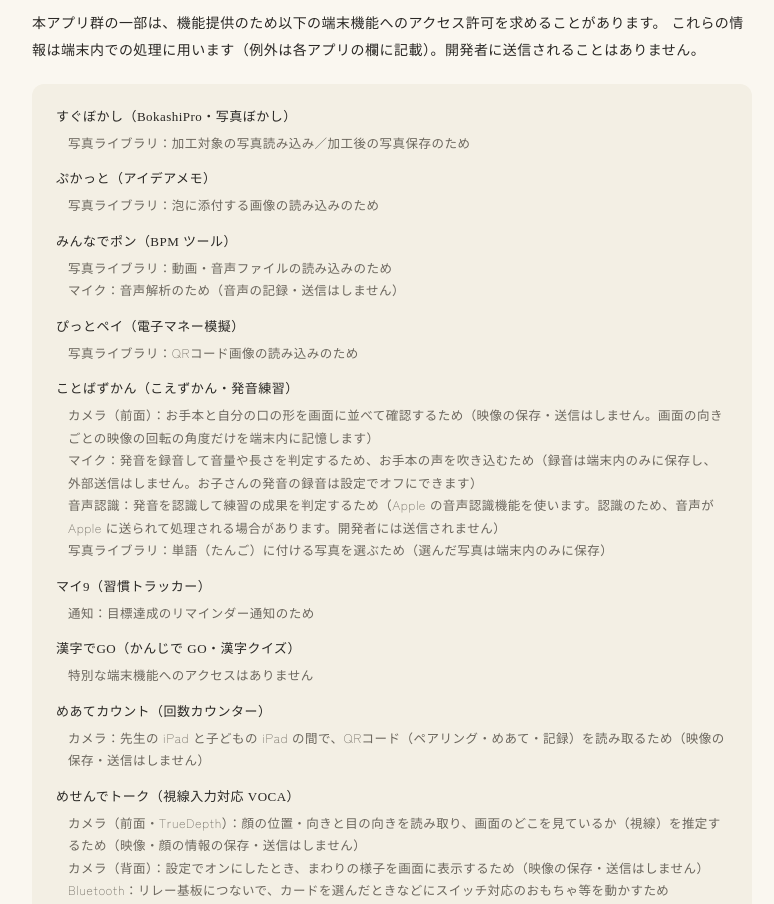
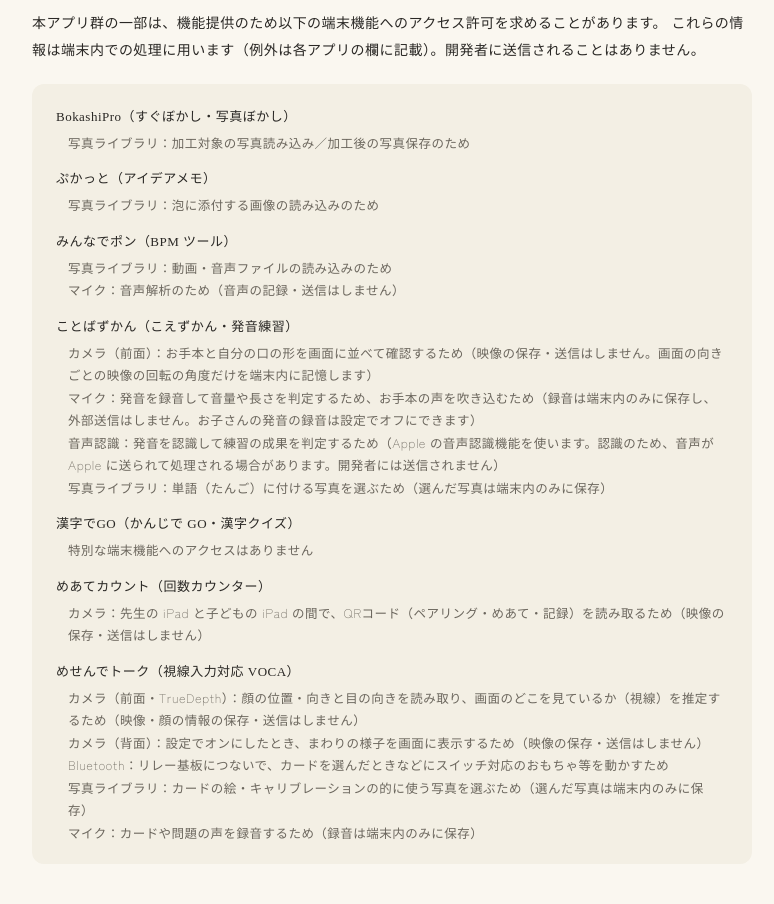
Before and after one commit to shibatora0827/shibatora0827.github.io, a plain HTML site: page privacy.html in a window 1280 px wide. Shown: the part 836-1740 px from the top of the page, without its empty margins (248-1022 px from the left). Drawn offline with nearby package versions, Linux system fonts and the light colour scheme; a web font is replaced by a local one.

Commit message:
BokashiProの表記をストア名に合わせる、未公開アプリ（ぴっとペイ・マイ9）をプライバシーポリシーから外す

```diff
--- a/privacy.html
+++ b/privacy.html
@@ -140,7 +140,7 @@ footer a { color: var(--ink-mid); text-decoration: none; }
 </p>
 
 <dl class="app-list">
-  <dt>すぐぼかし（BokashiPro・写真ぼかし）</dt>
+  <dt>BokashiPro（すぐぼかし・写真ぼかし）</dt>
   <dd>写真ライブラリ：加工対象の写真読み込み／加工後の写真保存のため</dd>
 
   <dt>ぷかっと（アイデアメモ）</dt>
@@ -149,14 +149,8 @@ footer a { color: var(--ink-mid); text-decoration: none; }
   <dt>みんなでポン（BPM ツール）</dt>
   <dd>写真ライブラリ：動画・音声ファイルの読み込みのため<br>マイク：音声解析のため（音声の記録・送信はしません）</dd>
 
-  <dt>ぴっとペイ（電子マネー模擬）</dt>
-  <dd>写真ライブラリ：QRコード画像の読み込みのため</dd>
-
   <dt>ことばずかん（こえずかん・発音練習）</dt>
   <dd>カメラ（前面）：お手本と自分の口の形を画面に並べて確認するため（映像の保存・送信はしません。画面の向きごとの映像の回転の角度だけを端末内に記憶します）<br>マイク：発音を録音して音量や長さを判定するため、お手本の声を吹き込むため（録音は端末内のみに保存し、外部送信はしません。お子さんの発音の録音は設定でオフにできます）<br>音声認識：発音を認識して練習の成果を判定するため（Apple の音声認識機能を使います。認識のため、音声が Apple に送られて処理される場合があります。開発者には送信されません）<br>写真ライブラリ：単語（たんご）に付ける写真を選ぶため（選んだ写真は端末内のみに保存）</dd>
-
-  <dt>マイ9（習慣トラッカー）</dt>
-  <dd>通知：目標達成のリマインダー通知のため</dd>
 
   <dt>漢字でGO（かんじで GO・漢字クイズ）</dt>
   <dd>特別な端末機能へのアクセスはありません</dd>
```
Also changed, not shown: index.html (+1 -1 lines).
